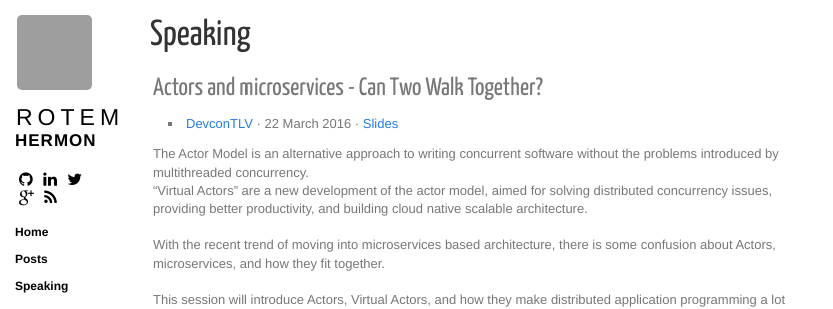
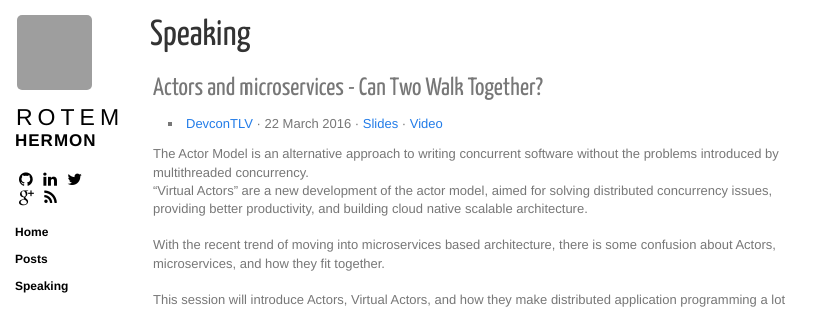
Before and after one commit to rore/rore.github.com, a Jekyll site: the page built from speaking.html, in a window 1280 px wide, cut to the strip 0-309 px from the top of the page. Shown: the whole strip, without its empty margins (0-833 px from the left). Built offline with Jekyll 4.4.1, drawn with Linux system fonts in a browser that asks for light colours; nearby versions of some CDN libraries; Markdown is read by kramdown in place of the engine named in the settings; grey boxes are pictures that could not be loaded.

Commit message:
Update speaking.html

```diff
--- a/speaking.html
+++ b/speaking.html
@@ -10,7 +10,7 @@ title: "Speaking"
             <h3>Actors and microservices - Can Two Walk Together?</h3>
             <ul class="sublist">
                 <li>
-                    <a href="https://devcontlv-march2016.events.co.il" target="_blank" >DevconTLV</a> &middot; 22 March 2016 &middot; <a href="https://speakerdeck.com/rore/actors-and-microservices-can-two-walk-together" target="_blank">Slides</a>
+                    <a href="https://devcontlv-march2016.events.co.il" target="_blank" >DevconTLV</a> &middot; 22 March 2016 &middot; <a href="https://speakerdeck.com/rore/actors-and-microservices-can-two-walk-together" target="_blank">Slides</a> &middot; <a href="https://www.youtube.com/watch?v=1c6jCdQ3l4U" target="_blank">Video</a>
                 </li>
             </ul>
             The Actor Model is an alternative approach to writing concurrent software without the problems introduced by multithreaded concurrency.<br/>
```
